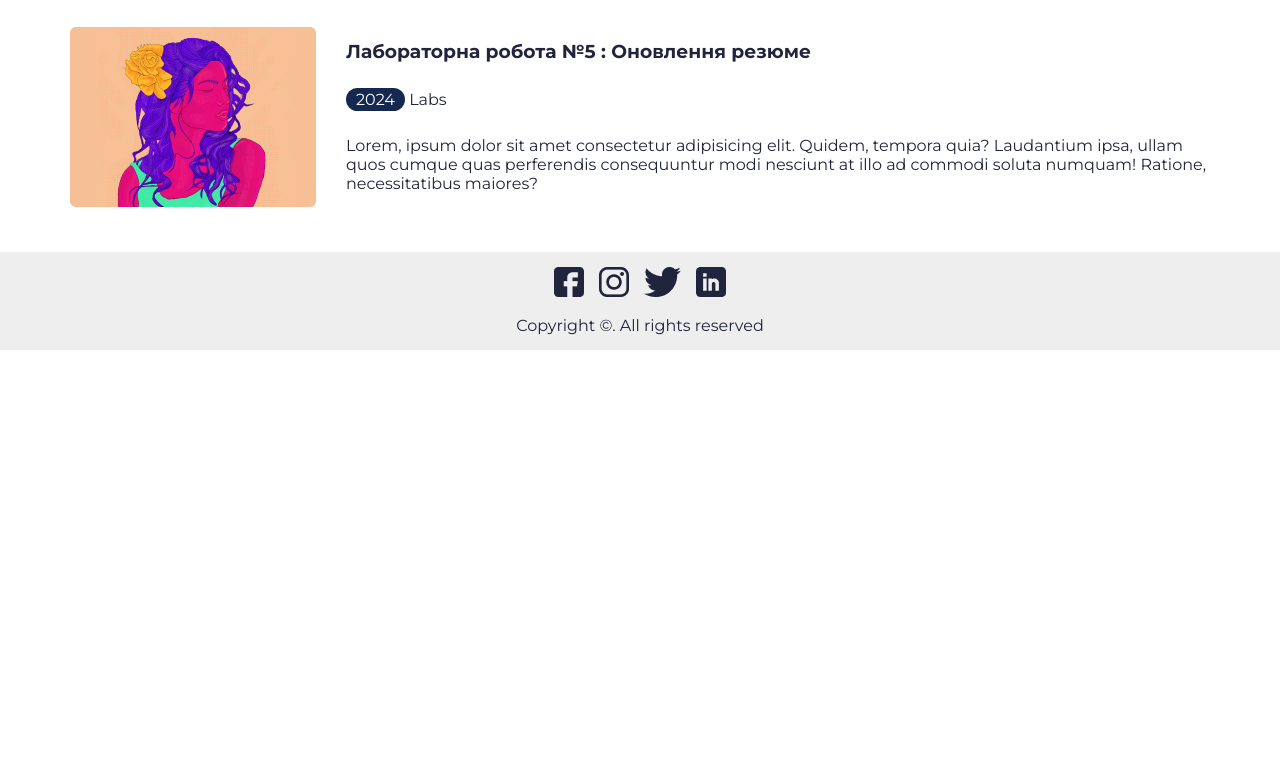
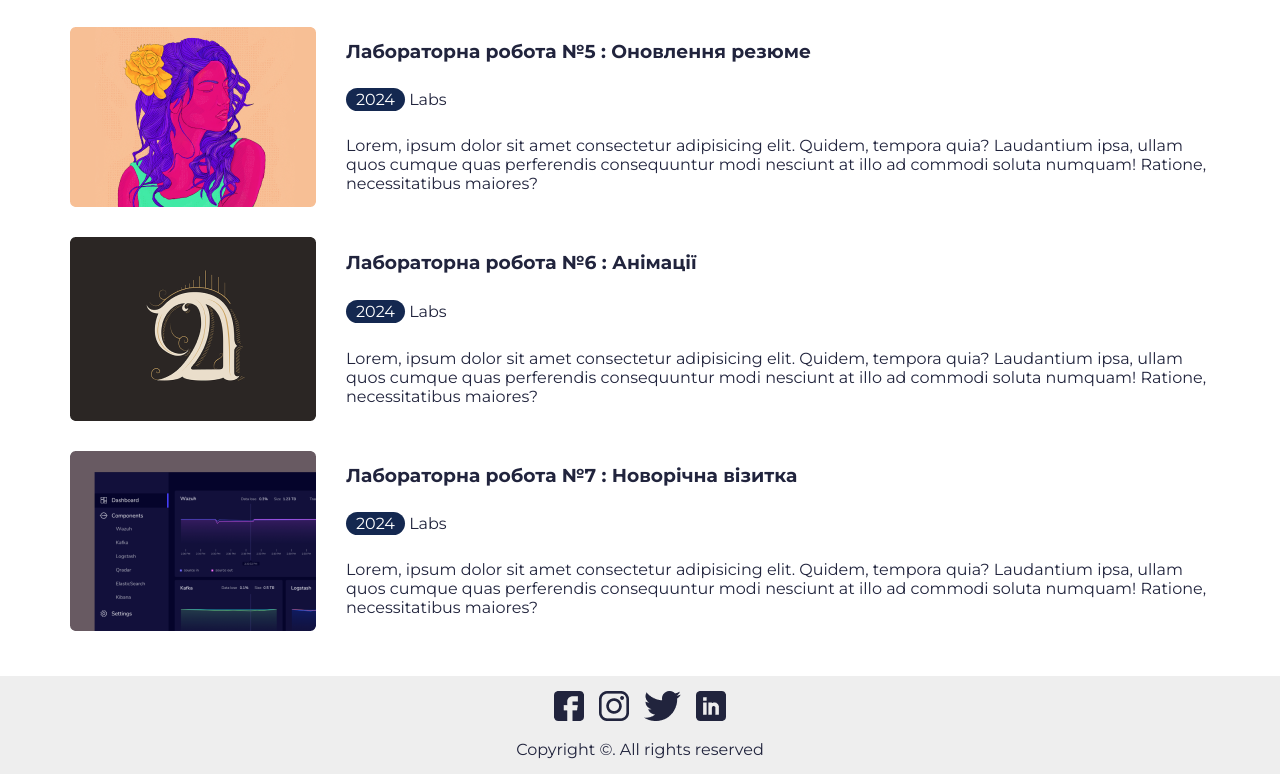
Before and after one commit to Dasha2501/web, a plain HTML site: page index.html in a window 1280 px wide. Shown: the part 2413-3187 px from the top of the page. Before the commit the page ends 2763 px from the top, so only its background shows below. Drawn offline with Linux system fonts and the light colour scheme.

Commit message:
added lab6, 7

```diff
--- a/index.html
+++ b/index.html
@@ -244,6 +244,44 @@
 					</p>
 				  </div>
 				</div>
+				<div class="lab">
+					<img
+					  src="./assets/images/Rectangle 34.png"
+					  alt="Lab 6"
+					  class="labImage"
+					/>
+					<div class="labBody">
+					  <h3>
+						<a href="./lab6/index.html">Лабораторна робота №6 : Анімації</a>
+					  </h3>
+					  <p><span>2024</span> Labs</p>
+					  <p>
+						Lorem, ipsum dolor sit amet consectetur adipisicing elit.
+						Quidem, tempora quia? Laudantium ipsa, ullam quos cumque
+						quas perferendis consequuntur modi nesciunt at illo ad
+						commodi soluta numquam! Ratione, necessitatibus maiores?
+					  </p>
+					</div>
+				  </div>
+				  <div class="lab">
+					<img
+					  src="./assets/images/Rectangle 30.png"
+					  alt="Lab 7"
+					  class="labImage"
+					/>
+					<div class="labBody">
+					  <h3>
+						<a href="./lab7/index.html">Лабораторна робота №7 : Новорічна візитка</a>
+					  </h3>
+					  <p><span>2024</span> Labs</p>
+					  <p>
+						Lorem, ipsum dolor sit amet consectetur adipisicing elit.
+						Quidem, tempora quia? Laudantium ipsa, ullam quos cumque
+						quas perferendis consequuntur modi nesciunt at illo ad
+						commodi soluta numquam! Ratione, necessitatibus maiores?
+					  </p>
+					</div>
+				  </div>
 			  </div>
 			</div>
 		  </section>
```
